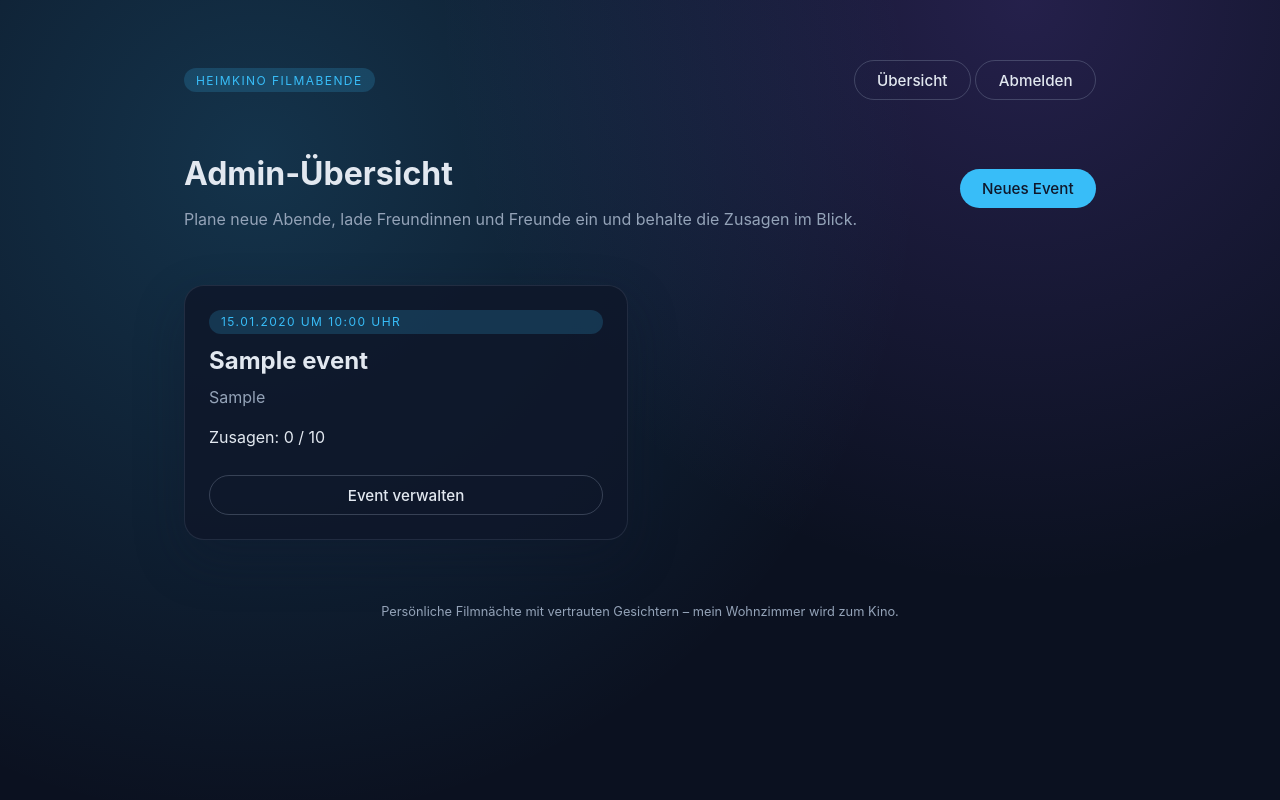
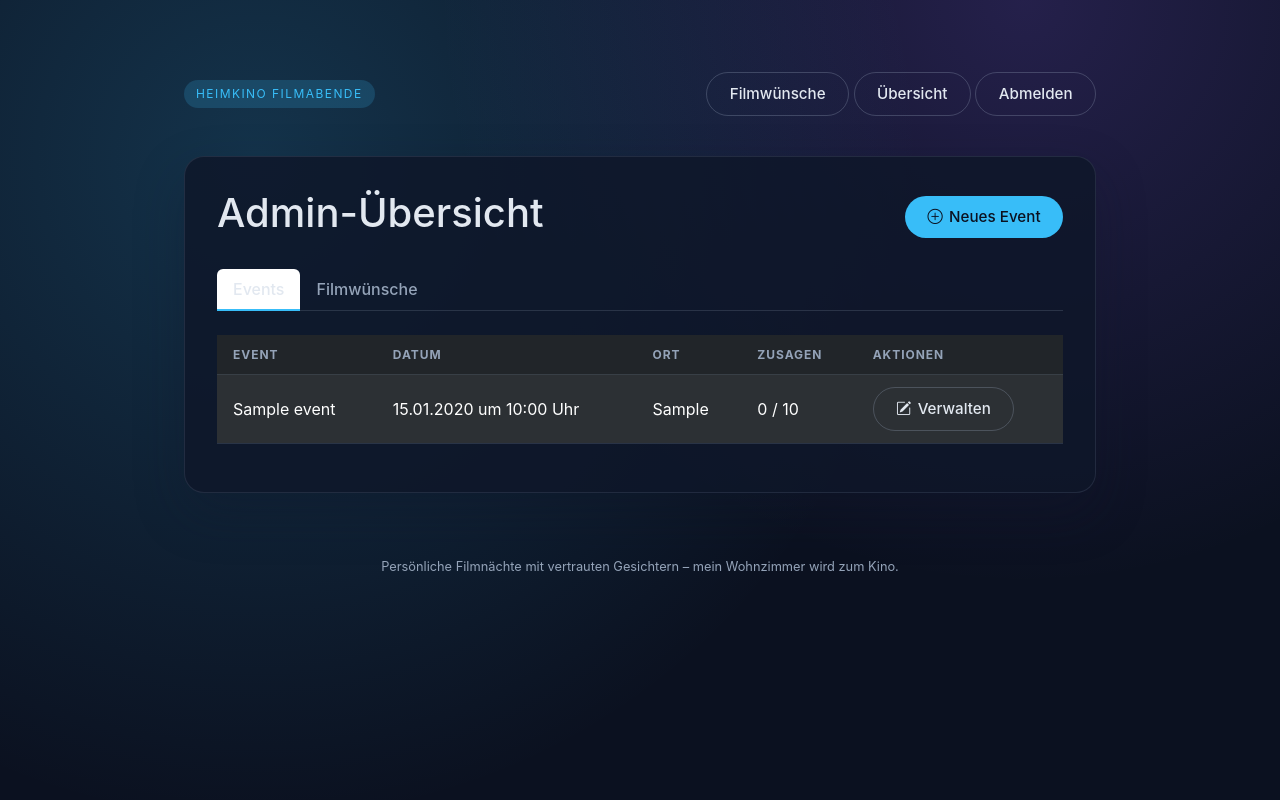
Before and after one commit to rehmut/movie-night-flask, a Flask app: page /admin in a window 1280 px wide. Run offline with Flask 3, Linux system fonts and the light colour scheme; the visitor is signed in with stand-in values (Sample User, id 1); tables that the repository leaves empty hold one stand-in row (values such as "Sample post").

Commit message:
feat: Implement movie request feature and improve UI

```diff
--- a/app.py
+++ b/app.py
@@ -23,7 +23,7 @@
 
 from config import Config
 from letterboxd import LetterboxdError, fetch_metadata, normalize_letterboxd_url
-from models import Event, Invite, db
+from models import Event, Invite, db, MovieRequest
 
 
 def create_app() -> Flask:
@@ -138,7 +138,8 @@
     @login_required
     def admin_dashboard():
         events = Event.query.order_by(Event.starts_at.desc()).all()
-        return render_template("admin_dashboard.html", events=events)
+        requests = MovieRequest.query.order_by(MovieRequest.created_at.desc()).all()
+        return render_template("admin_dashboard.html", events=events, requests=requests)
 
     @app.route("/admin/events/new", methods=["GET", "POST"])
     @login_required
@@ -423,6 +424,57 @@
             seats_remaining=event.available_seats(),
         )
 
+    @app.route("/requests", methods=["GET", "POST"])
+    def movie_requests():
+        if request.method == "POST":
+            title = request.form.get("title", "").strip()
+            letterboxd_url = request.form.get("letterboxd_url", "").strip()
+            requester_name = request.form.get("requester_name", "").strip()
+            requester_email = request.form.get("requester_email", "").strip()
+
+            if not title or not requester_name or not requester_email:
+                flash("Bitte fülle alle Pflichtfelder aus.", "warning")
+                return redirect(url_for("movie_requests"))
+
+            movie_request = MovieRequest(
+                title=title,
+                letterboxd_url=letterboxd_url,
+                requester_name=requester_name,
+                requester_email=requester_email,
+            )
+            db.session.add(movie_request)
+            db.session.commit()
+
+            flash("Dein Filmwunsch wurde übermittelt.", "success")
+            return redirect(url_for("movie_requests"))
+
+        requests = MovieRequest.query.order_by(MovieRequest.created_at.desc()).all()
+        return render_template("requests.html", requests=requests, is_admin=is_admin())
+
+    @app.route("/admin/requests")
+    @login_required
+    def admin_requests():
+        requests = MovieRequest.query.order_by(MovieRequest.created_at.desc()).all()
+        return render_template("admin_requests.html", requests=requests)
+
+    @app.post("/admin/requests/<int:request_id>/approve")
+    @login_required
+    def admin_approve_request(request_id: int):
+        movie_request = MovieRequest.query.get_or_404(request_id)
+        movie_request.status = "approved"
+        db.session.commit()
+        flash("Filmwunsch genehmigt.", "success")
+        return redirect(url_for("admin_requests"))
+
+    @app.post("/admin/requests/<int:request_id>/reject")
+    @login_required
+    def admin_reject_request(request_id: int):
+        movie_request = MovieRequest.query.get_or_404(request_id)
+        movie_request.status = "rejected"
+        db.session.commit()
+        flash("Filmwunsch abgelehnt.", "info")
+        return redirect(url_for("admin_requests"))
+
     @app.errorhandler(404)
     def not_found(_: Exception):
         return render_template("404.html"), 404
--- a/static/styles.css
+++ b/static/styles.css
@@ -8,6 +8,7 @@
   --muted: #94a3b8;
   --danger: #f87171;
   --success: #34d399;
+  --warning: #facc15;
 }
 
 * {
@@ -33,14 +34,18 @@
   text-decoration: underline;
 }
 
-header.hero {
-  margin-bottom: 2.5rem;
-}
-
 .container {
   max-width: 960px;
   margin: 0 auto;
   padding: 2.5rem 1.5rem 4rem;
+}
+
+.content-container {
+    background: var(--panel);
+    border: 1px solid rgba(148, 163, 184, 0.15);
+    border-radius: 20px;
+    padding: 2rem;
+    box-shadow: 0 20px 50px rgba(15, 23, 42, 0.3);
 }
 
 .navbar {
@@ -111,6 +116,21 @@
   border: 1px solid rgba(148, 163, 184, 0.3);
 }
 
+.btn-primary {
+    background: var(--accent);
+    color: var(--bg);
+}
+
+.btn-success {
+    background: var(--success);
+    color: var(--bg);
+}
+
+.btn-danger {
+    background: var(--danger);
+    color: var(--bg);
+}
+
 form {
   display: grid;
   gap: 1rem;
@@ -176,9 +196,10 @@
 
 .table th,
 .table td {
-  padding: 0.6rem 0.75rem;
+  padding: 0.75rem 1rem;
   border-bottom: 1px solid rgba(148, 163, 184, 0.2);
   text-align: left;
+  vertical-align: middle;
 }
 
 .table th {
@@ -191,27 +212,43 @@
 .badge {
   display: inline-flex;
   align-items: center;
-  padding: 0.2rem 0.75rem;
+  padding: 0.3rem 0.75rem;
   border-radius: 999px;
-  font-size: 0.7rem;
-  letter-spacing: 0.08em;
+  font-size: 0.75rem;
+  font-weight: 500;
+  letter-spacing: 0.05em;
   text-transform: uppercase;
-  background: rgba(148, 163, 184, 0.2);
 }
 
-.badge.yes {
-  background: rgba(52, 211, 153, 0.2);
-  color: var(--success);
+.bg-success {
+    background-color: var(--success) !important;
+    color: var(--bg);
 }
 
-.badge.waitlist {
-  background: rgba(250, 204, 21, 0.2);
-  color: #facc15;
+.bg-danger {
+    background-color: var(--danger) !important;
+    color: var(--bg);
 }
 
-.badge.no {
-  background: rgba(248, 113, 113, 0.2);
-  color: var(--danger);
+.bg-secondary {
+    background-color: var(--muted) !important;
+    color: var(--bg);
+}
+
+.nav-tabs {
+    border-bottom: 1px solid rgba(148, 163, 184, 0.2);
+}
+
+.nav-tabs .nav-link {
+    background: transparent;
+    border: none;
+    color: var(--muted);
+    font-weight: 500;
+}
+
+.nav-tabs .nav-link.active {
+    color: var(--text);
+    border-bottom: 2px solid var(--accent);
 }
 
 footer {
@@ -220,3 +257,8 @@
   font-size: 0.8rem;
   color: var(--muted);
 }
+
+.bi {
+    vertical-align: -0.125em;
+    fill: currentColor;
+}
--- a/templates/admin_dashboard.html
+++ b/templates/admin_dashboard.html
@@ -3,30 +3,69 @@
 {% block title %}Übersicht – Filmabende{% endblock %}
 
 {% block content %}
-  <header class="hero" style="display: flex; justify-content: space-between; align-items: center; gap: 1.5rem;">
-    <div>
-      <h1 style="margin-bottom: 0.6rem;">Admin-Übersicht</h1>
-      <p style="color: var(--muted);">Plane neue Abende, lade Freundinnen und Freunde ein und behalte die Zusagen im Blick.</p>
+  <div class="container content-container">
+    <div class="d-flex justify-content-between align-items-center mb-4">
+        <h1>Admin-Übersicht</h1>
+        <a class="btn btn-primary" href="{{ url_for('admin_new_event') }}">
+            <i class="bi bi-plus-circle"></i> Neues Event
+        </a>
     </div>
-    <a class="btn" href="{{ url_for('admin_new_event') }}">Neues Event</a>
-  </header>
 
+    <ul class="nav nav-tabs" id="adminTab" role="tablist">
+        <li class="nav-item" role="presentation">
+            <button class="nav-link active" id="events-tab" data-bs-toggle="tab" data-bs-target="#events" type="button" role="tab" aria-controls="events" aria-selected="true">Events</button>
+        </li>
+        <li class="nav-item" role="presentation">
+            <button class="nav-link" id="requests-tab" data-bs-toggle="tab" data-bs-target="#requests" type="button" role="tab" aria-controls="requests" aria-selected="false">Filmwünsche</button>
+        </li>
+    </ul>
+
+    <div class="tab-content" id="adminTabContent">
+        <div class="tab-pane fade show active" id="events" role="tabpanel" aria-labelledby="events-tab">
             {% if events %}
-    <div class="card-grid">
+                <div class="table-responsive mt-4">
+                    <table class="table table-dark table-striped">
+                        <thead>
+                            <tr>
+                                <th>Event</th>
+                                <th>Datum</th>
+                                <th>Ort</th>
+                                <th>Zusagen</th>
+                                <th>Aktionen</th>
+                            </tr>
+                        </thead>
+                        <tbody>
                             {% for event in events %}
-        <article class="card">
-          <div class="tag">{{ event.starts_at.strftime('%d.%m.%Y um %H:%M Uhr') }}</div>
-          <h2 style="margin: 0;">{{ event.title }}</h2>
-          <p style="color: var(--muted); margin: 0;">{{ event.location }}</p>
-          <p style="margin: 0.5rem 0 1rem;">Zusagen: {{ event.confirmed_invites()|length }} / {{ event.capacity }}</p>
-          <a class="btn btn-secondary" href="{{ url_for('admin_event_detail', event_id=event.id) }}">Event verwalten</a>
-        </article>
+                                <tr>
+                                    <td>{{ event.title }}</td>
+                                    <td>{{ event.starts_at.strftime('%d.%m.%Y um %H:%M Uhr') }}</td>
+                                    <td>{{ event.location }}</td>
+                                    <td>{{ event.confirmed_invites()|length }} / {{ event.capacity }}</td>
+                                    <td>
+                                        <a class="btn btn-sm btn-secondary" href="{{ url_for('admin_event_detail', event_id=event.id) }}">
+                                            <i class="bi bi-pencil-square"></i> Verwalten
+                                        </a>
+                                    </td>
+                                </tr>
                             {% endfor %}
+                        </tbody>
+                    </table>
                 </div>
             {% else %}
-    <div class="card">
-      <p>Noch kein Event – leg gleich los und plane den ersten Abend.</p>
-      <a class="btn" href="{{ url_for('admin_new_event') }}">Event anlegen</a>
+                <div class="card bg-dark text-white mt-4">
+                    <div class="card-body">
+                        <p class="card-text">Noch kein Event – leg gleich los und plane den ersten Abend.</p>
+                        <a class="btn btn-primary" href="{{ url_for('admin_new_event') }}">
+                            <i class="bi bi-plus-circle"></i> Event anlegen
+                        </a>
+                    </div>
                 </div>
             {% endif %}
+        </div>
+        <div class="tab-pane fade" id="requests" role="tabpanel" aria-labelledby="requests-tab">
+            {% include 'admin_requests.html' %}
+        </div>
+    </div>
+</div>
+
 {% endblock %}
--- /dev/null
+++ b/templates/admin_requests.html
@@ -0,0 +1,70 @@
+{% extends "base.html" %}
+
+{% block title %}Filmwünsche verwalten{% endblock %}
+
+{% block content %}
+<div class="container content-container">
+    <h1>Filmwünsche verwalten</h1>
+    <p class="lead">Hier kannst du alle eingereichten Filmwünsche einsehen und bearbeiten.</p>
+
+    {% if requests %}
+        <div class="table-responsive">
+            <table class="table table-dark table-striped">
+                <thead>
+                    <tr>
+                        <th>Titel</th>
+                        <th>Vorgeschlagen von</th>
+                        <th>Eingereicht am</th>
+                        <th>Status</th>
+                        <th>Aktionen</th>
+                    </tr>
+                </thead>
+                <tbody>
+                    {% for req in requests %}
+                        <tr>
+                            <td>
+                                {% if req.letterboxd_url %}
+                                    <a href="{{ req.letterboxd_url }}" target="_blank" rel="noopener">{{ req.title }}</a>
+                                {% else %}
+                                    {{ req.title }}
+                                {% endif %}
+                            </td>
+                            <td>
+                                <a href="mailto:{{ req.requester_email }}">{{ req.requester_name }}</a>
+                            </td>
+                            <td>{{ req.created_at.strftime('%d.%m.%Y') }}</td>
+                            <td>
+                                <span class="badge
+                                    {% if req.status == 'approved' %}bg-success
+                                    {% elif req.status == 'rejected' %}bg-danger
+                                    {% else %}bg-secondary
+                                    {% endif %}">
+                                    {{ req.status|capitalize }}
+                                </span>
+                            </td>
+                            <td>
+                                {% if req.status == 'pending' %}
+                                    <form action="{{ url_for('admin_approve_request', request_id=req.id) }}" method="post" class="d-inline">
+                                        <button type="submit" class="btn btn-sm btn-success">
+                                            <i class="bi bi-check-lg"></i> Genehmigen
+                                        </button>
+                                    </form>
+                                    <form action="{{ url_for('admin_reject_request', request_id=req.id) }}" method="post" class="d-inline">
+                                        <button type="submit" class="btn btn-sm btn-danger">
+                                            <i class="bi bi-x-lg"></i> Ablehnen
+                                        </button>
+                                    </form>
+                                {% endif %}
+                            </td>
+                        </tr>
+                    {% endfor %}
+                </tbody>
+            </table>
+        </div>
+    {% else %}
+        <div class="alert alert-dark" role="alert">
+            Keine Filmwünsche vorhanden.
+        </div>
+    {% endif %}
+</div>
+{% endblock %}
--- a/templates/base.html
+++ b/templates/base.html
@@ -4,6 +4,8 @@
     <meta charset="utf-8">
     <meta name="viewport" content="width=device-width, initial-scale=1">
     <title>{% block title %}Filmabende{% endblock %}</title>
+    <link href="https://cdn.jsdelivr.net/npm/bootstrap@5.3.3/dist/css/bootstrap.min.css" rel="stylesheet" integrity="sha384-QWTKZyjpPEjISv5WaRU9OFeRpok6YctnYmDr5pNlyT2bRjXh0JMhjY6hW+ALEwIH" crossorigin="anonymous">
+    <link rel="stylesheet" href="https://cdn.jsdelivr.net/npm/bootstrap-icons@1.11.3/font/bootstrap-icons.min.css">
     <link rel="stylesheet" href="{{ url_for('static', filename='styles.css') }}">
   </head>
   <body>
@@ -11,6 +13,7 @@
       <nav class="navbar">
         <a href="{{ url_for('index') }}" class="tag">Heimkino Filmabende</a>
         <div>
+          <a class="btn btn-secondary" href="{{ url_for('movie_requests') }}">Filmwünsche</a>
           {% if session.get('is_admin') %}
             <a class="btn btn-secondary" href="{{ url_for('admin_dashboard') }}">Übersicht</a>
             <a class="btn btn-secondary" href="{{ url_for('admin_logout') }}">Abmelden</a>
@@ -34,5 +37,6 @@
         Persönliche Filmnächte mit vertrauten Gesichtern – mein Wohnzimmer wird zum Kino.
       </footer>
     </div>
+    <script src="https://cdn.jsdelivr.net/npm/bootstrap@5.3.3/dist/js/bootstrap.bundle.min.js" integrity="sha384-YvpcrYf0tY3lHB60NNkmXc5s9fDVZLESaAA55NDzOxhy9GkcIdslK1eN7N6jIeHz" crossorigin="anonymous"></script>
   </body>
 </html>
```
Also changed, not shown: letterboxd.py (+7 -0 lines), models.py (+12 -0 lines), templates/requests.html (added, +79 -0 lines). Lines whose indentation alone changed are shown as unchanged.
